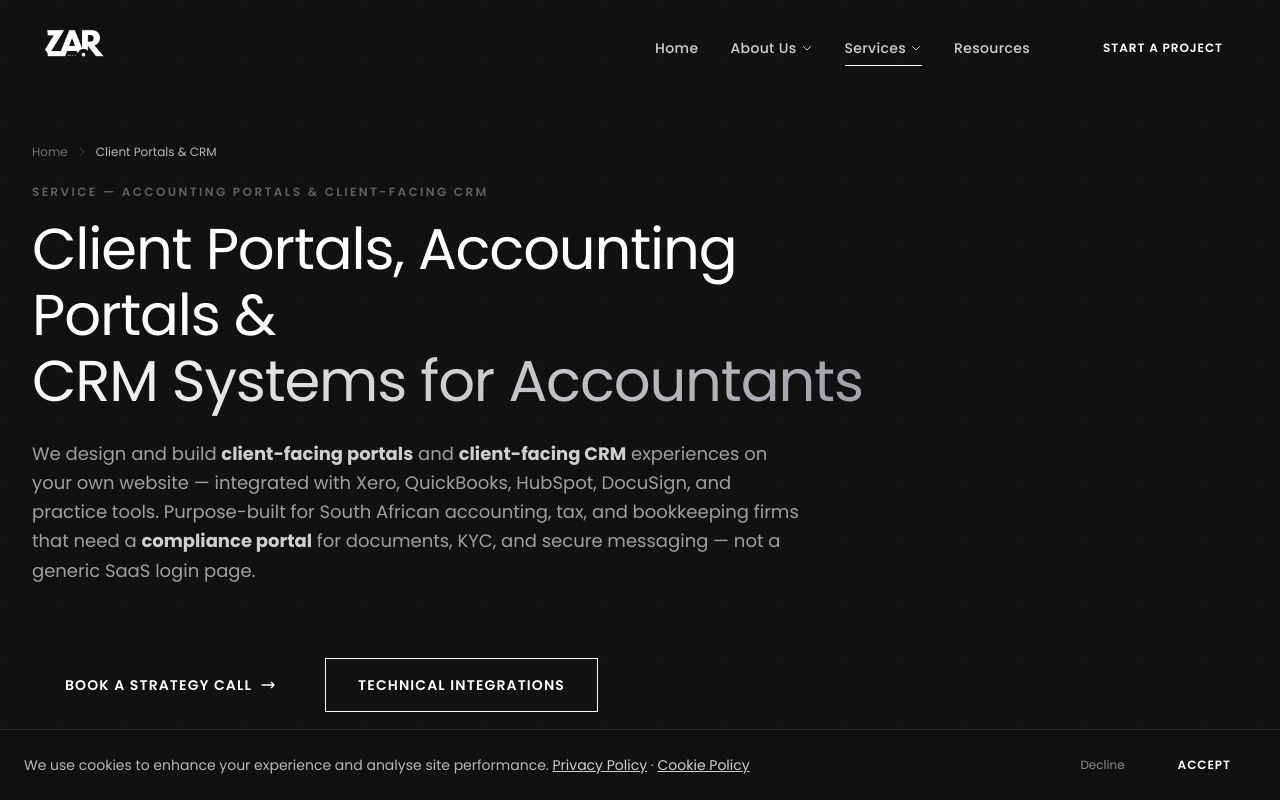
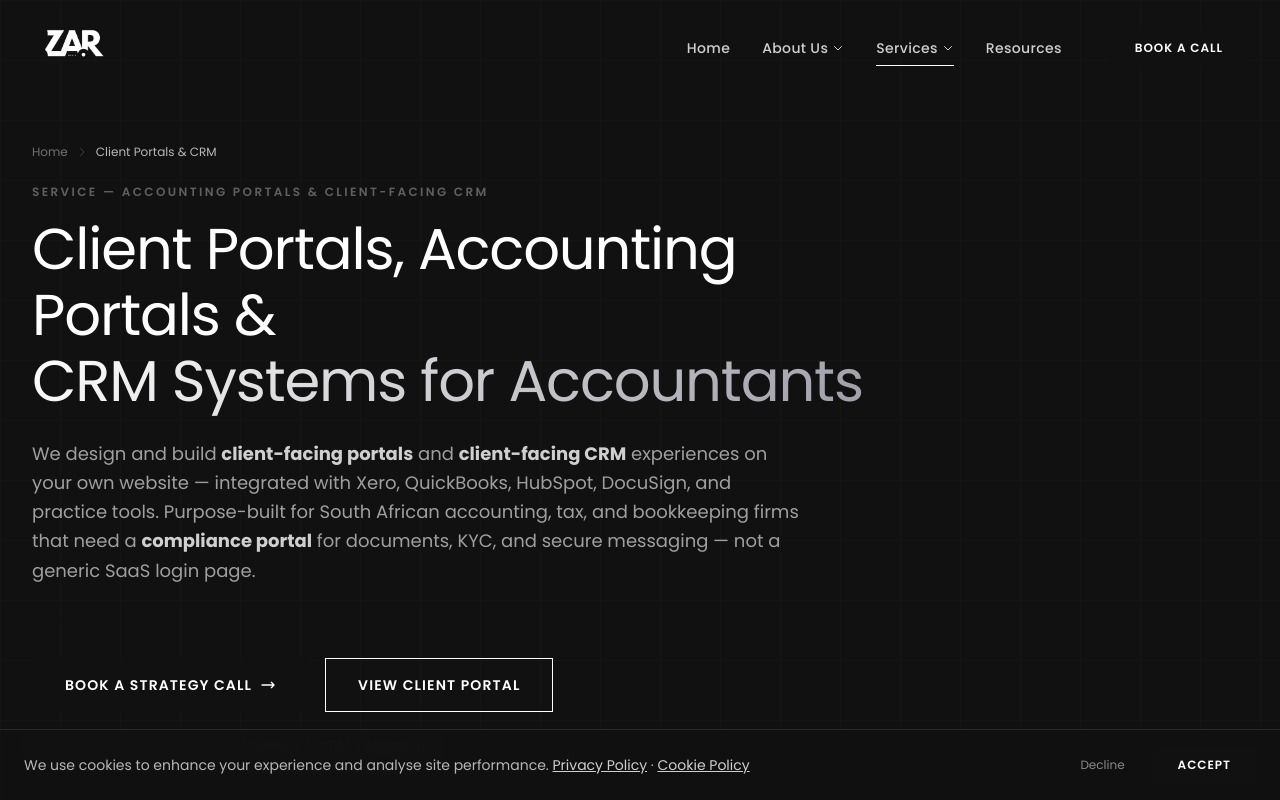
Before and after one commit to zarmediagroup/zarmediagroup-site, a Vue app: page /services/accounting-portals-crm in a window 1280 px wide. Shown: the top 800 px of the page. Built offline with nearby package versions, Linux system fonts and the light colour scheme.

Commit message:
Nav/footer polish and portals hero CTA to client portal tour
Co-authored-by: Cursor <cursoragent@cursor.com>

```diff
--- a/src/components/layout/Navbar.vue
+++ b/src/components/layout/Navbar.vue
@@ -43,8 +43,8 @@
                 <RouterLink to="/what-we-do" class="dropdown-item" @click="closeDropdownNow">
                   <span class="dropdown-icon">◆</span>
                   <div>
-                    <div class="dropdown-title">Optimizing Systems</div>
-                    <div class="dropdown-desc">How we drive outcomes</div>
+                    <div class="dropdown-title">How we work</div>
+                    <div class="dropdown-desc">Process &amp; outcomes for firms</div>
                   </div>
                 </RouterLink>
                 <RouterLink to="/about/team" class="dropdown-item" @click="closeDropdownNow">
@@ -72,14 +72,7 @@
                   <span class="dropdown-icon">◆</span>
                   <div>
                     <div class="dropdown-title">Client Portals &amp; CRM</div>
-                    <div class="dropdown-desc">Accounting portals &amp; client-facing CRM</div>
-                  </div>
-                </RouterLink>
-                <RouterLink to="/services/client-portal" class="dropdown-item" @click="closeDropdownNow">
-                  <span class="dropdown-icon">◆</span>
-                  <div>
-                    <div class="dropdown-title">Client portal tour</div>
-                    <div class="dropdown-desc">Document vault &amp; admin workflow</div>
+                    <div class="dropdown-desc">Portals, CRM journeys &amp; product tour link inside</div>
                   </div>
                 </RouterLink>
                 <RouterLink to="/services/website-as-a-service" class="dropdown-item" @click="closeDropdownNow">
@@ -112,9 +105,9 @@
             Resources
           </RouterLink>
 
-          <!-- CTA -->
+          <!-- Primary conversion — single obvious action -->
           <RouterLink to="/contact" class="btn-primary text-xs py-3 px-6 ml-4">
-            Start a Project
+            Book a call
           </RouterLink>
         </div>
 
@@ -162,7 +155,7 @@
             </button>
             <Transition name="accordion">
               <div v-if="mobileSection === 'about'" class="py-2 pl-4">
-                <MobileNavItem to="/what-we-do" label="Optimizing Systems" sub @click="appStore.closeNav()" />
+                <MobileNavItem to="/what-we-do" label="How we work" sub @click="appStore.closeNav()" />
                 <MobileNavItem to="/about/team" label="Meet the Team" sub @click="appStore.closeNav()" />
               </div>
             </Transition>
@@ -182,7 +175,6 @@
             <Transition name="accordion">
               <div v-if="mobileSection === 'services'" class="py-2 pl-4">
                 <MobileNavItem to="/services/accounting-portals-crm" label="Client Portals & CRM" sub @click="appStore.closeNav()" />
-                <MobileNavItem to="/services/client-portal" label="Client portal tour" sub @click="appStore.closeNav()" />
                 <MobileNavItem to="/services/website-as-a-service" label="Website as a Service" sub @click="appStore.closeNav()" />
                 <MobileNavItem to="/services/workflow-integration" label="Workflow Integration" sub @click="appStore.closeNav()" />
                 <MobileNavItem to="/services/compliance-trust" label="Compliance & Trust" sub @click="appStore.closeNav()" />
@@ -196,7 +188,7 @@
           <!-- Mobile CTA -->
           <div class="mt-8 pt-8 border-t border-white/10">
             <RouterLink to="/contact" class="btn-primary w-full justify-center" @click="appStore.closeNav()">
-              Start a Project
+              Book a call
             </RouterLink>
             <div class="mt-6 flex items-center gap-6 justify-center">
               <a href="https://linkedin.com/company/zarmediagroup" target="_blank" rel="noopener" class="text-white/40 hover:text-white transition-colors">
--- a/src/components/layout/SiteFooter.vue
+++ b/src/components/layout/SiteFooter.vue
@@ -113,7 +113,7 @@
 
           <div class="mt-8">
             <RouterLink to="/contact" class="btn-ghost text-xs py-3 px-5">
-              Start a Project
+              Book a call
             </RouterLink>
           </div>
         </div>
@@ -162,7 +162,6 @@ const companyLinks = [
 
 const serviceLinks = [
   { to: '/services/accounting-portals-crm', label: 'Client Portals & CRM' },
-  { to: '/services/client-portal', label: 'Client Portal Tour' },
   { to: '/services/website-as-a-service', label: 'Website as a Service' },
   { to: '/services/workflow-integration', label: 'Workflow Integration' },
   { to: '/services/compliance-trust', label: 'Compliance & Trust' },
--- a/src/views/AccountingPortalsCrmView.vue
+++ b/src/views/AccountingPortalsCrmView.vue
@@ -21,15 +21,15 @@
               <path stroke-linecap="round" stroke-linejoin="round" stroke-width="2" d="M17 8l4 4m0 0l-4 4m4-4H3"/>
             </svg>
           </RouterLink>
-          <RouterLink to="/services/workflow-integration" class="btn-ghost" aria-label="See technical workflow and CRM integration details">
-            Technical Integrations
+          <RouterLink to="/services/client-portal" class="btn-ghost" aria-label="View the client portal and document vault product tour">
+            View client portal
           </RouterLink>
         </div>
         <p class="font-sans text-white/45 text-sm mt-6 reveal-up" style="transition-delay: 350ms;">
-          <RouterLink to="/services/client-portal" class="text-gold-400 hover:underline underline-offset-2">
-            View the admin portal &amp; document vault tour
+          Technical integration details:
+          <RouterLink to="/services/workflow-integration" class="text-gold-400 hover:underline underline-offset-2">
+            Workflow &amp; CRM integration
           </RouterLink>
-          — live screenshots of client management, vault, and audit views.
         </p>
       </div>
     </section>
```
